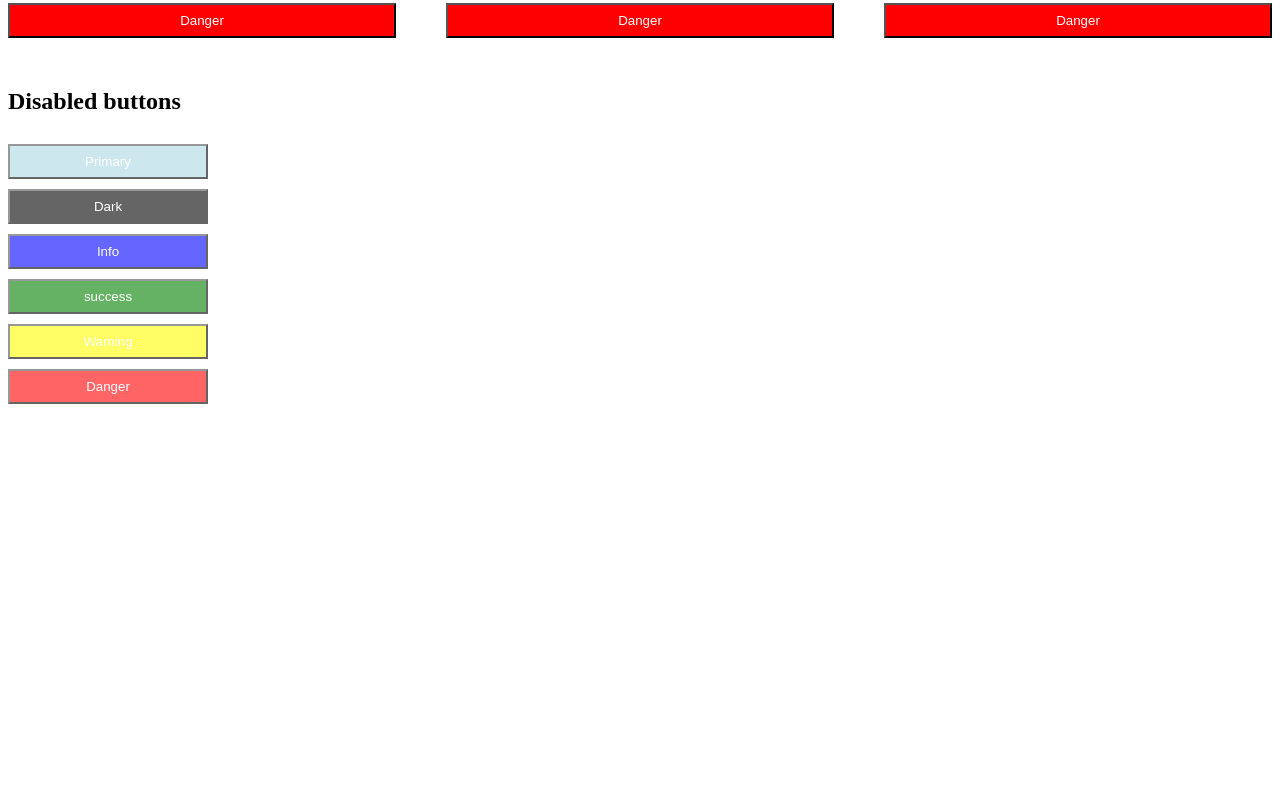
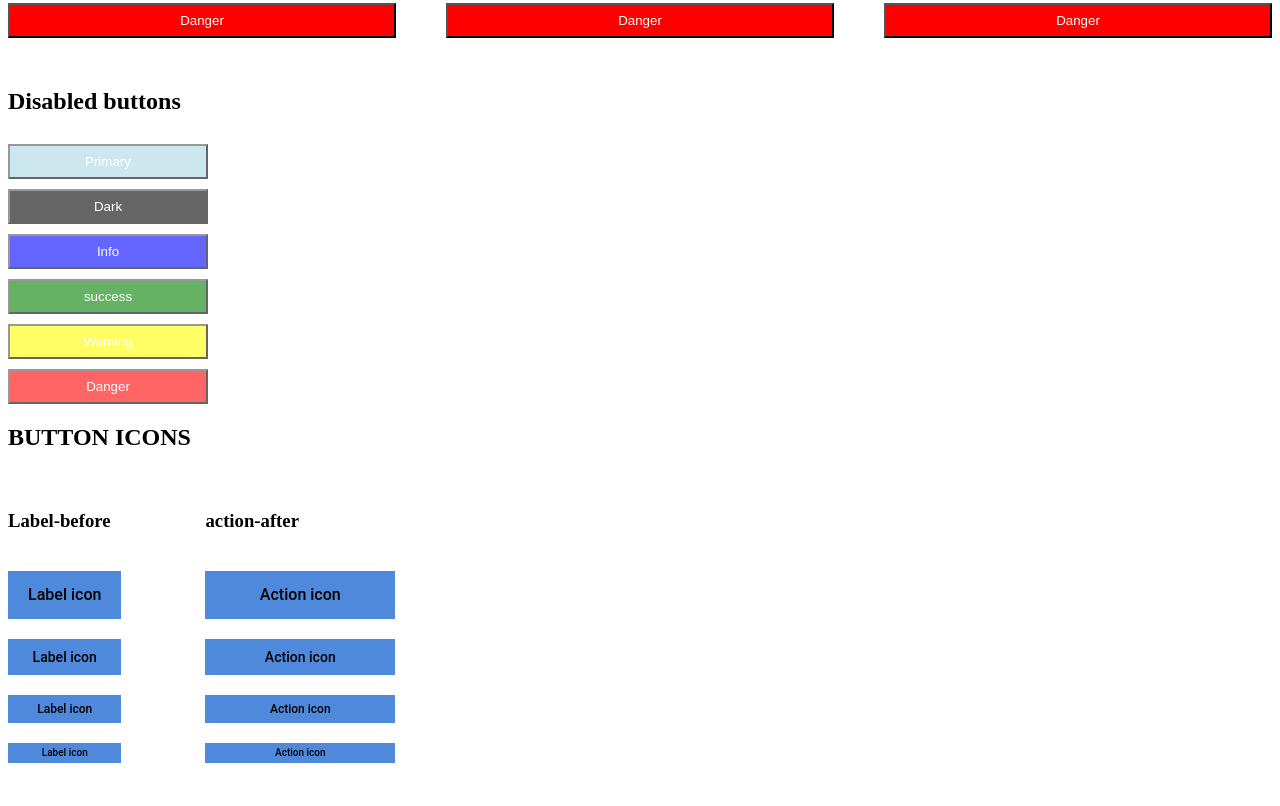
Before and after one commit to tomaskls/pirmi-dizainai-buttons, a website: page index.html in a window 1280 px wide. Shown: the part 719-1525 px from the top of the page. Before the commit the page ends 1131 px from the top, so only its background shows below. Drawn offline with Linux system fonts and the light colour scheme.

Commit message:
buttonss

```diff
--- a/index.html
+++ b/index.html
@@ -4,6 +4,7 @@
     <meta charset="UTF-8">
     <meta name="viewport" content="width=device-width, initial-scale=1.0">
     <title>Button styles</title>
+    <script src='https://kit.fontawesome.com/a076d05399.js' crossorigin='anonymous'></script>
     <link rel="stylesheet" href="main.css">
 </head>
 <body>
@@ -107,6 +108,23 @@
             <button class="b danger disable">Danger</button>
         </div>
     </section>
+    <div class=" bnt-icons">
+        <h2>BUTTON ICONS</h2>
+        <div class="label-icon">
+            <h3>Label-before</h3>
+            <button class="L-size btn">Label icon</button>
+            <button class="M-size btn">Label icon</button>
+            <button class="S-size btn">Label icon</button>
+            <button class="XS-size btn">Label icon</button>
+        </div>
+        <div class="action-after">
+            <h3>action-after</h3>
+            <button class="L-size btn">Action icon</button>
+            <button class="M-size btn">Action icon</button>
+            <button class="S-size btn">Action icon</button>
+            <button class="XS-size btn">Action icon</button>
+        </div>
+    </div>
     </main>
 </body>
 </html>
--- a/main.css
+++ b/main.css
@@ -101,3 +101,18 @@ p{
     opacity: 0.6;
     cursor: not-allowed;
 }
+
+.label-icon{
+    display: inline-flex;
+    flex-direction: column;
+    gap: 20px;
+    margin-top: 20px;
+    margin-bottom: 40px;
+}
+.action-after{
+    display: inline-flex;
+    flex-direction: column;
+    margin-left: 80px;
+    width: 15%;
+    gap: 20px;
+}
```
